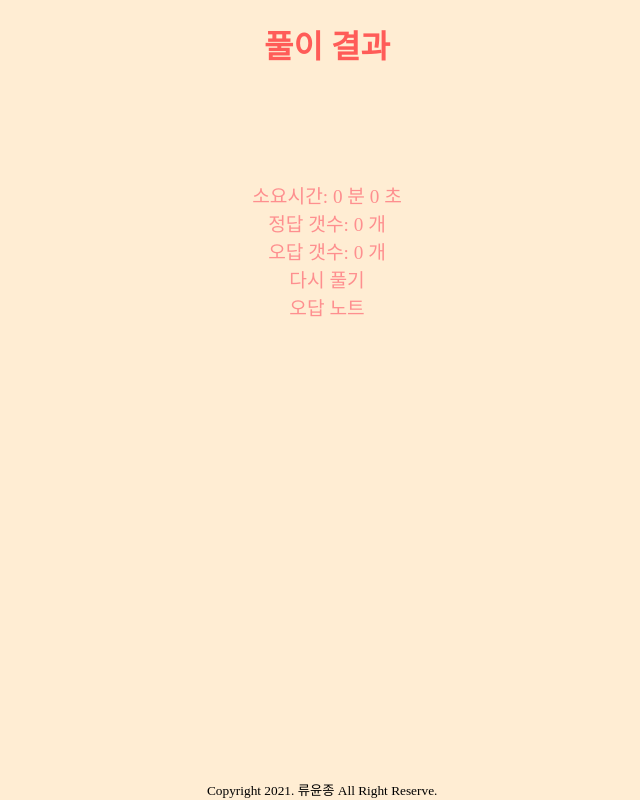
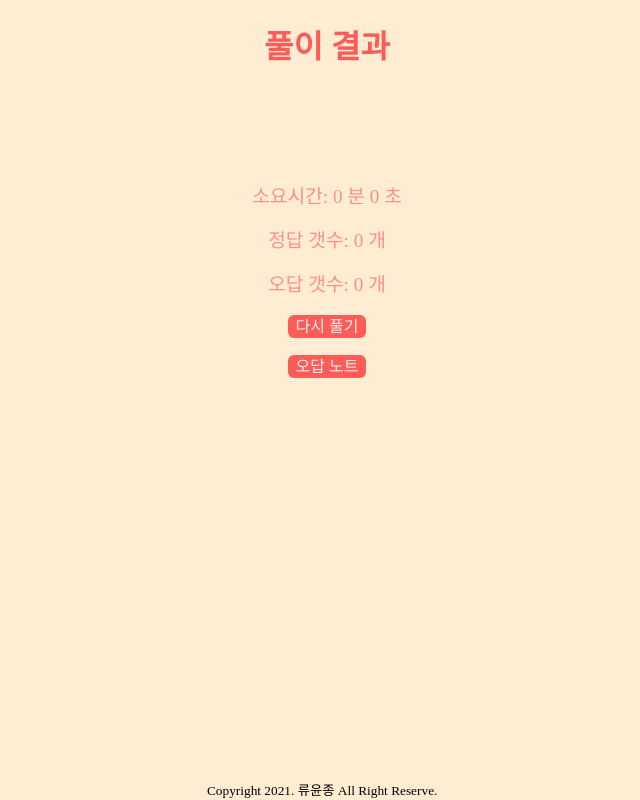
Before and after one commit to yoonjonglyu/smallQuiz, a React app: page /result in a window 1280 px wide. Shown: the whole page, without its empty margins (313-953 px from the left). Built offline with nearby package versions, Linux system fonts and the light colour scheme.

Commit message:
feat: RESULT PAGE - 기본 스타일링

```diff
--- a/src/pages/result.tsx
+++ b/src/pages/result.tsx
@@ -1,7 +1,9 @@
 import React from 'react';
 import { Link } from 'react-router-dom';
+import StyeldComponents from 'styled-components';
 
 import Layout from '../components/layout/layout';
+import LinkBtn from '../components/ui/atoms/linkBtn';
 import { quizState } from '../lib/custom/quiz';
 
 interface ResultProps {
@@ -11,6 +13,11 @@ interface ResultProps {
         wrong: number
     };
 }
+const ListItem = StyeldComponents.li`
+    margin: 16px 0;
+`;
+
+
 const Result: React.FC<ResultProps> = (props) => {
     const {
         statis
@@ -20,13 +27,13 @@ const Result: React.FC<ResultProps> = (props) => {
     return (
         <Layout header="풀이 결과">
             <ul>
-                <li>소요시간: {(statis.time - statis.time % 60) / 60} 분 {statis.time % 60} 초</li>
-                <li>정답 갯수: {statis.answer} 개</li>
-                <li>오답 갯수: {statis.wrong} 개</li>
+                <ListItem>소요시간: {(statis.time - statis.time % 60) / 60} 분 {statis.time % 60} 초</ListItem>
+                <ListItem>정답 갯수: {statis.answer} 개</ListItem>
+                <ListItem>오답 갯수: {statis.wrong} 개</ListItem>
             </ul>
             <ul>
-                <li><Link to="/quiz" onClick={() => quizHook.selectQuiz(0)}>다시 풀기</Link></li>
-                <li><Link to="/wrong">오답 노트</Link></li>
+                <ListItem><LinkBtn to="/quiz" onClick={() => quizHook.selectQuiz(0)}>다시 풀기</LinkBtn></ListItem>
+                <ListItem><LinkBtn to="/wrong">오답 노트</LinkBtn></ListItem>
             </ul>
         </Layout>
     );
```
